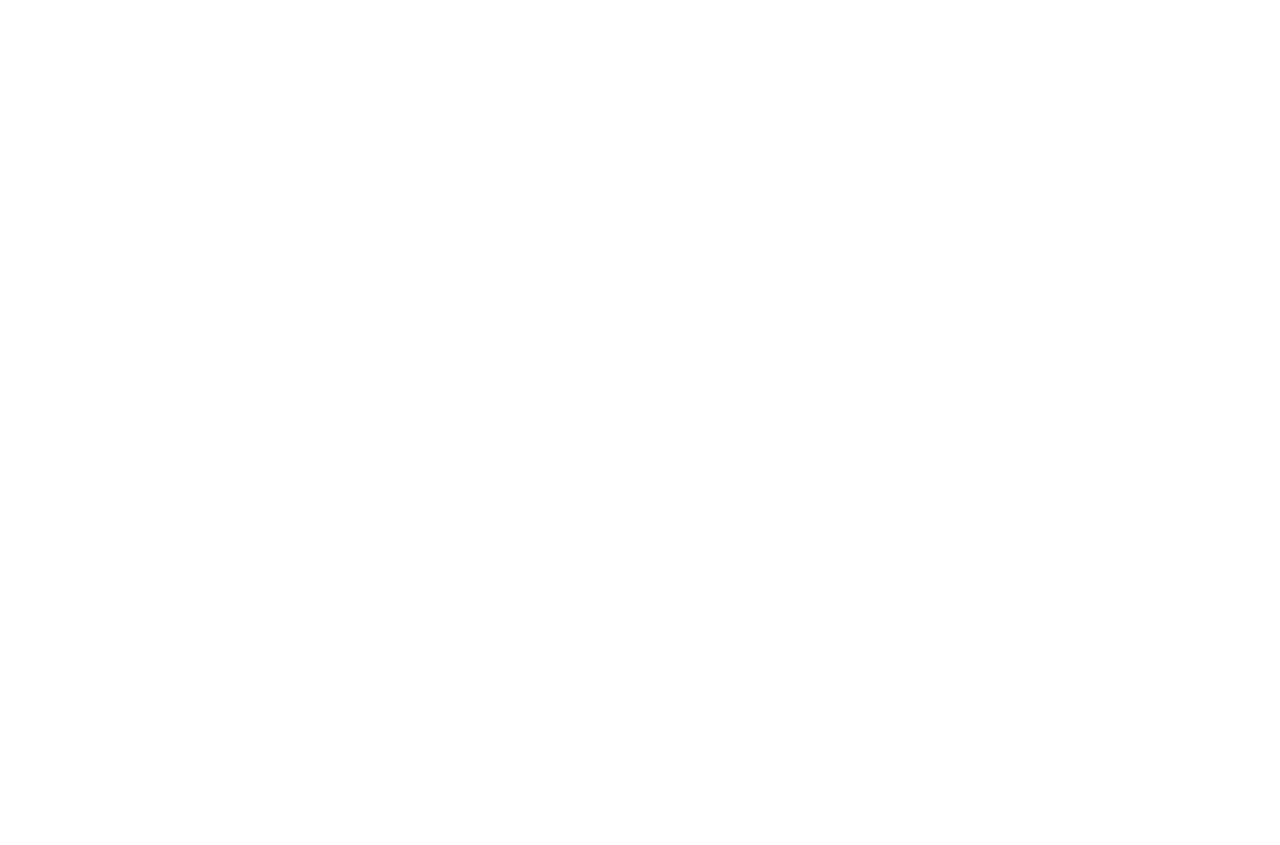
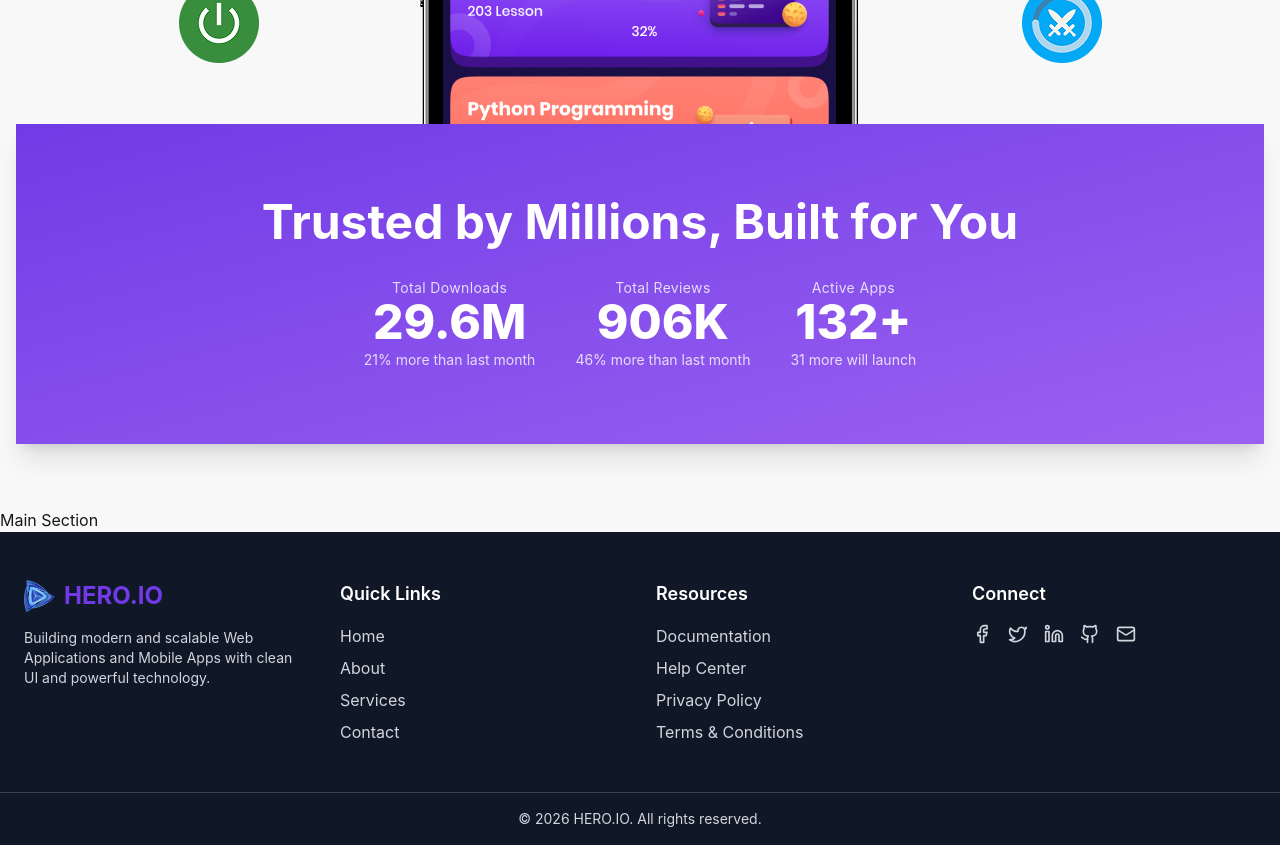
Before and after one commit to sumu749/hero-app-by-sumu, a React (Vite) app: page / in a window 1280 px wide. Shown: the part 880-1725 px from the top of the page. Before the commit the page ends 825 px from the top, so only its background shows below. Built offline with nearby package versions, Linux system fonts and the light colour scheme.

Commit message:
Hero Section Added

```diff
--- a/src/Components/Header/Navbar.jsx
+++ b/src/Components/Header/Navbar.jsx
@@ -40,7 +40,7 @@
         </>
     );
     return (
-        <div className="navbar sticky px-20 bg-base-100 shadow-sm">
+        <div className="navbar sticky top-0 z-50 px-20 bg-base-100 shadow-sm">
             <div className=" navbar-start">
                 <div className="dropdown">
                     <div
--- a/src/Components/Hero/Hero.jsx
+++ b/src/Components/Hero/Hero.jsx
@@ -1,9 +1,43 @@
 import React from "react";
-
+import hero from "../../assets/hero.png";
 const Hero = () => {
     return (
-        <div>
-            <h1>Hero Section</h1>
+        <div className="flex flex-col items-center justify-center text-center px-4 py-16">
+            <img className="max-w-full h-auto" src={hero} alt="Hero" />
+            <div className="w-full min-h-80 flex flex-col justify-center items-center  bg-linear-to-br from-[#713ae6] to-[#9c60f1] p-10 text-white shadow-xl">
+                <h1 className="text-4xl font-bold md:text-5xl">
+                    Trusted by Millions, Built for You
+                </h1>
+                <div className="mt-8 flex gap-10 flex-col md:flex-row justify-center items-center ">
+                    <div>
+                        <p className="text-sm  tracking-wide opacity-80">
+                            Total Downloads
+                        </p>
+                        <h2 className="text-5xl font-extrabold">29.6M</h2>
+                        <p className="mt-1 text-sm opacity-80">
+                            21% more than last month
+                        </p>
+                    </div>
+                    <div>
+                        <p className="text-sm  tracking-wide opacity-80">
+                            Total Reviews
+                        </p>
+                        <h2 className="text-5xl font-extrabold">906K</h2>
+                        <p className="mt-1 text-sm opacity-80">
+                            46% more than last month
+                        </p>
+                    </div>
+                    <div>
+                        <p className="text-sm  tracking-wide opacity-80">
+                            Active Apps
+                        </p>
+                        <h2 className="text-5xl font-extrabold">132+</h2>
+                        <p className="mt-1 text-sm opacity-80">
+                            31 more will launch
+                        </p>
+                    </div>
+                </div>
+            </div>
         </div>
     );
 };
```
